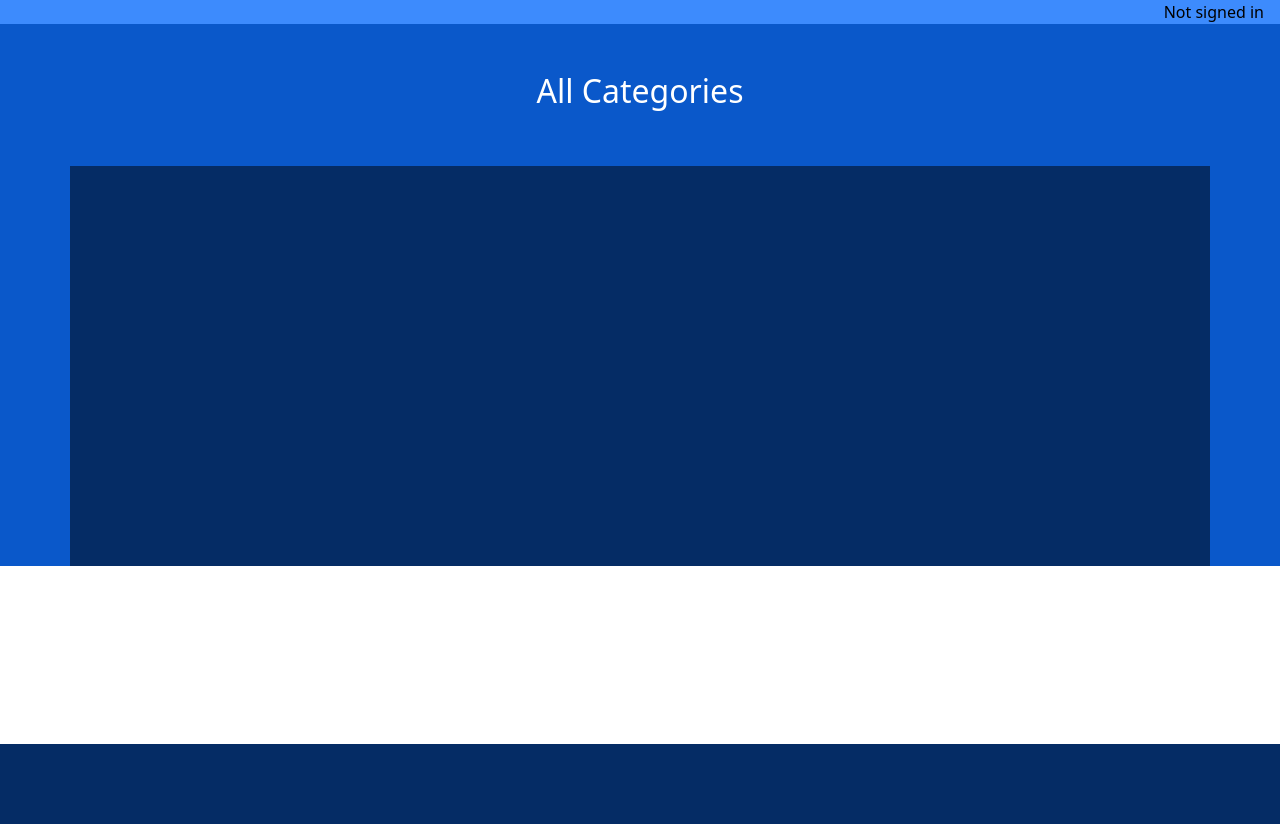
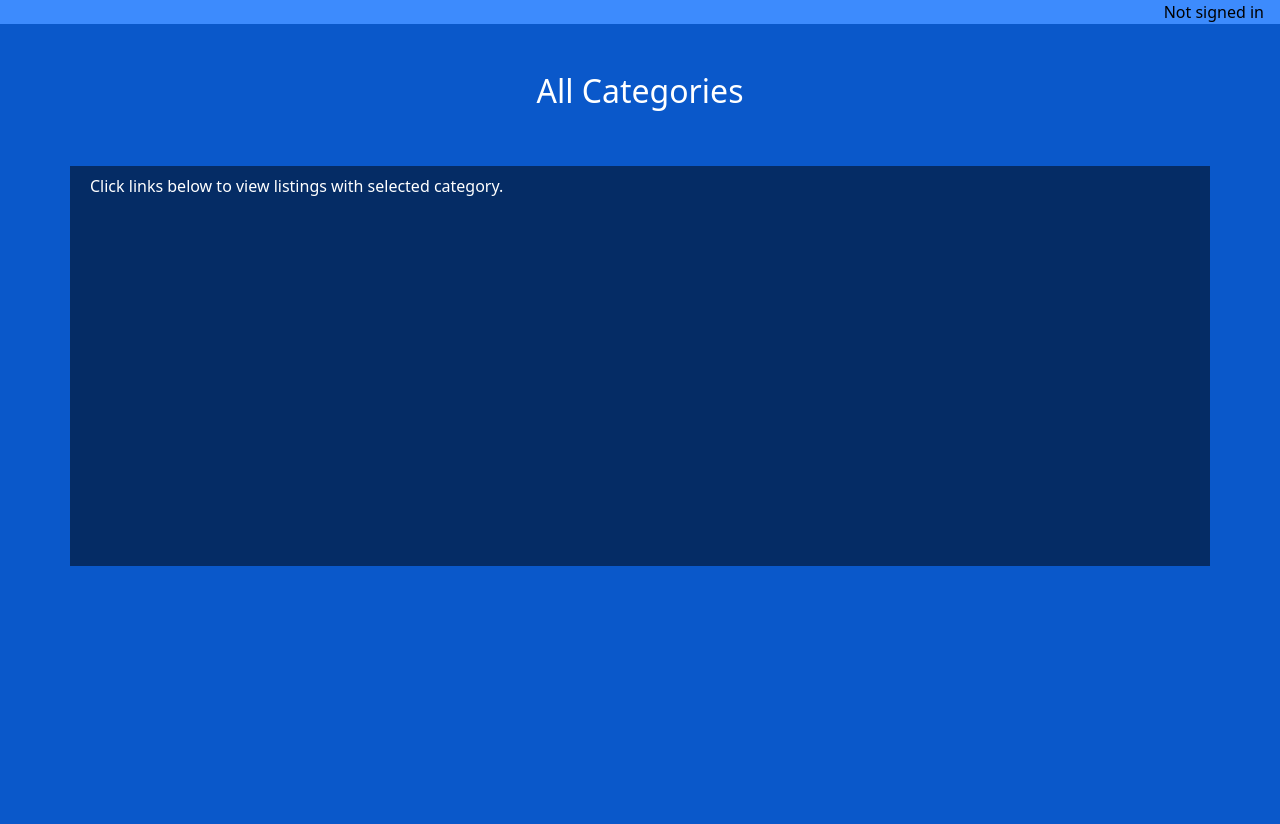
Before and after one commit to new-3/cs50-commerce2, a Django app: page /category in a window 1280 px wide. Shown: the part 56-880 px from the top of the page. Before the commit the page ends 800 px from the top, so only its background shows below. Run offline with Django 3.2, Linux system fonts and the light colour scheme; data that the repository does not hold is empty; parts of the project's set-up code (start-up, migrations or seed data) failed here and were passed over.

Commit message:
feat: Active/Closed Listings, Categories - Homepage shows only active listings - Seperate Active/Closed Listings - Edit html to display info about status and category

```diff
--- a/auctions/templates/auctions/category.html
+++ b/auctions/templates/auctions/category.html
@@ -5,6 +5,7 @@
     <div class="container-lg my-2 bd-blue-800 min-vh-50">
         <div class="p-2 col-sm-6 col-lg-6 ">
             <ul class="list-group">
+                <p>Click links below to view listings with selected category.</p>
                 {% for category in categories %}
                 <li class="list-group-item">
                     <a href="{% url 'index' %}?cat={{category.code}}" >{{category.name}}</a>
--- a/auctions/templates/auctions/layout.html
+++ b/auctions/templates/auctions/layout.html
@@ -15,14 +15,14 @@
     <!-- Navbar -->
     <nav class="navbar navbar-expand-lg bd-blue-200">
         <div class="container-fluid">
-          <a class="navbar-brand logo" href="#">Auctions</a>
+          <a class="navbar-brand logo" href="{% url 'index' %}">Auctions</a>
           <button class="navbar-toggler" type="button" data-bs-toggle="collapse" data-bs-target="#navbarNavAltMarkup" aria-controls="navbarNavAltMarkup" aria-expanded="false" aria-label="Toggle navigation">
             <span class="navbar-toggler-icon"></span>
           </button>
           <div class="collapse navbar-collapse" id="navbarNavAltMarkup">
             <div class="navbar-nav">
-              <a class="nav-link" href="{% url 'index' %}">Active Listings</a>
-              <a class="nav-link" href="{% url 'index' %}">Closed Listings</a>
+              <a class="nav-link" href="{% url 'index' %}?status=A">Active Listings</a>
+              <a class="nav-link" href="{% url 'index' %}?status=C">Closed Listings</a>
               <a class="nav-link" href="{% url 'category' %}">Categories</a>
               {% if user.is_authenticated %}
               <a class="nav-link" href="{% url 'create' %}">Create Listing</a>
@@ -46,7 +46,7 @@
     </div>
 
     <!-- Extending Area -->
-    <div class="container-fluid bd-blue-600">
+    <div class="container-fluid bd-blue-600 pb-5" style="min-height: 100vh">
         {% block body %}
         {% endblock %}
     </div>
--- a/auctions/views.py
+++ b/auctions/views.py
@@ -12,20 +12,27 @@ from .forms import ListingForm
 
 def index(request):
     status = request.GET.get('status')
+    if status is None:
+        status = Listing.ACTIVE
+
+    listings = Listing.objects.filter(status=status)
+    status_view = next(filter(lambda x: x[0] == status, Listing.STATUS))[1]
+
     cat = request.GET.get('cat')
+    if cat:
+        category_view = Category.objects.get(code=cat).name
+    else:
+        category_view = None
 
     # when category is specified by GET Method
     if cat:
-        listings = Listing.objects.filter(category=cat)
-    else:
-        listings = Listing.objects.all()
-
-    if status:
-        listings = listings.filter(status=status)
+        listings = listings.filter(category=cat)
 
     # todo : must include current highest bid in each listings
     return render(request, "auctions/index.html", {
-        "listings": listings
+        "listings": listings,
+        "status_view": status_view,
+        "category_view": category_view
     })
 
 
```
Also changed, not shown: auctions/templates/auctions/index.html (+5 -2 lines).
